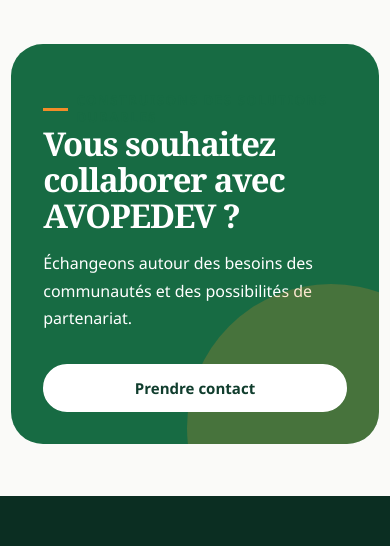
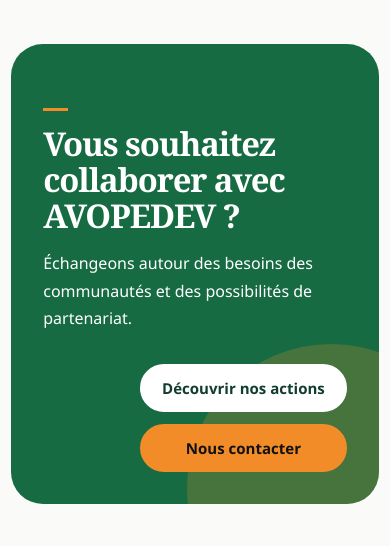
Before and after one commit to ObediJustin/AVOPEDEV-VITRINE, a plain HTML site: page index.html in a window 390 px wide. Shown: the part 10531-11077 px from the top of the page. Drawn offline with Linux system fonts and the light colour scheme.

Commit message:
style: polish homepage cards and final call to action

```diff
--- a/assets/css/style.css
+++ b/assets/css/style.css
@@ -614,6 +614,7 @@ h3 {
   border-radius: var(--radius);
   isolation: isolate;
   text-decoration: none;
+  transition: box-shadow 240ms ease, transform 240ms ease;
 }
 
 .domain-card::after {
@@ -636,6 +637,11 @@ h3 {
 
 .domain-card:hover img {
   transform: scale(1.04);
+}
+
+.domain-card:hover {
+  box-shadow: 0 20px 42px rgba(16, 61, 45, 0.2);
+  transform: translateY(-4px);
 }
 
 .domain-card h3 {
@@ -761,6 +767,12 @@ h3 {
   color: var(--ink-soft);
   background: var(--white);
   border-radius: var(--radius);
+  transition: box-shadow 240ms ease, transform 240ms ease;
+}
+
+.achievement-feature:hover {
+  box-shadow: 0 18px 36px rgba(11, 46, 34, 0.26);
+  transform: translateY(-4px);
 }
 
 .achievement-feature img {
@@ -1180,6 +1192,14 @@ h3 {
 
 .cta-panel .button {
   z-index: 1;
+}
+
+.cta-actions {
+  z-index: 1;
+  display: flex;
+  flex-wrap: wrap;
+  justify-content: flex-end;
+  gap: 0.75rem;
 }
 
 .site-footer {
@@ -1477,6 +1497,15 @@ h3 {
     width: 100%;
   }
 
+  .cta-actions {
+    display: grid;
+    width: 100%;
+  }
+
+  .cta-actions .button {
+    width: 100%;
+  }
+
   .domains-grid,
   .form-grid,
   .footer-main {
--- a/index.html
+++ b/index.html
@@ -193,7 +193,7 @@
       <div class="container">
         <div class="cta-panel" data-reveal>
           <div><p class="eyebrow">Construisons des solutions durables</p><h2>Vous souhaitez collaborer avec AVOPEDEV ?</h2><p>Échangeons autour des besoins des communautés et des possibilités de partenariat.</p></div>
-          <a class="button button--light" href="contact.html">Prendre contact</a>
+          <div class="cta-actions"><a class="button button--light" href="achievements.html">Découvrir nos actions</a><a class="button button--orange" href="contact.html">Nous contacter</a></div>
         </div>
       </div>
     </section>
```
